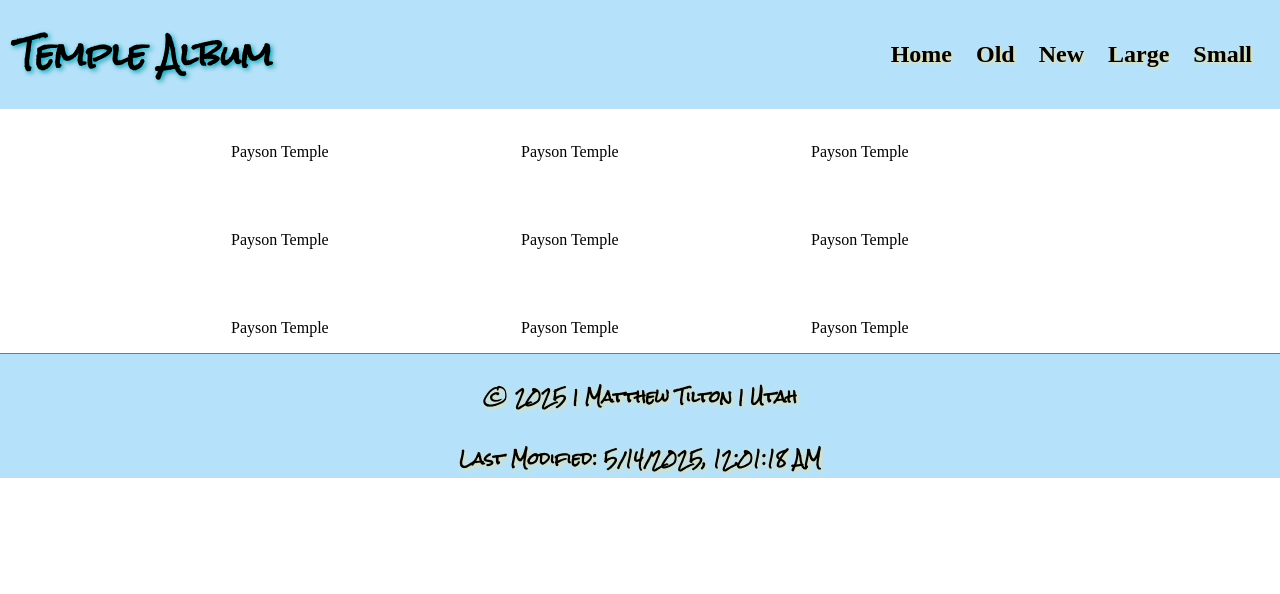
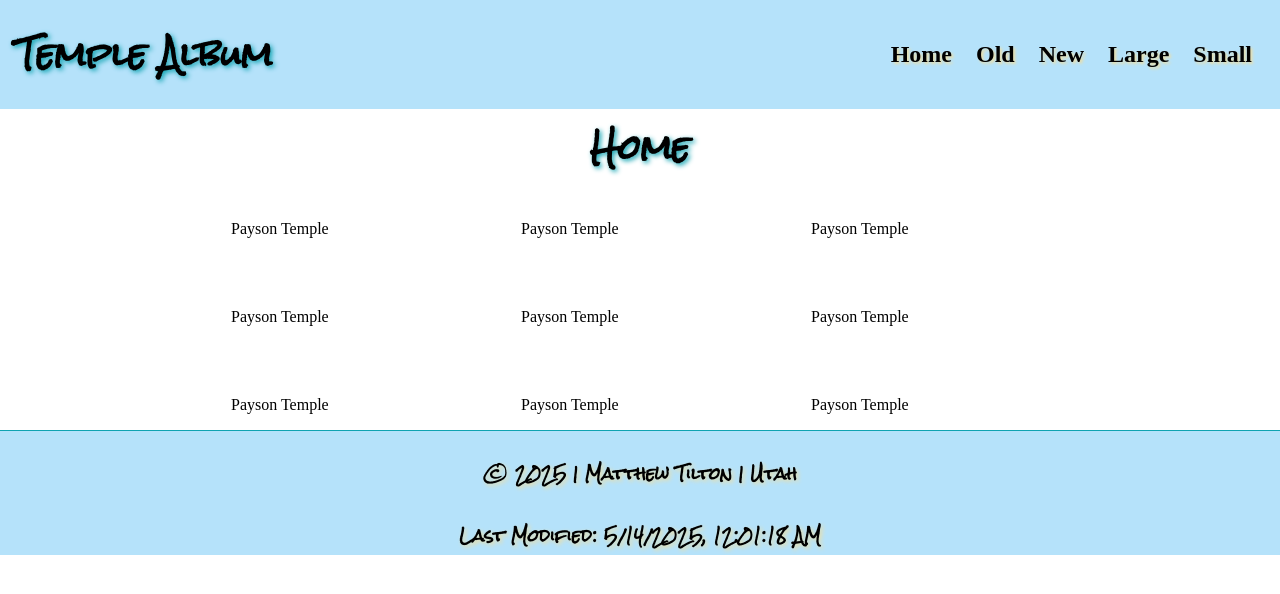
Before and after one commit to til17005/wdd131, a plain HTML site: page temples.html in a window 1280 px wide. Drawn offline with Linux system fonts and the light colour scheme; a web font is replaced by a local one.

Commit message:
home center

```diff
--- a/styles/temples.css
+++ b/styles/temples.css
@@ -87,6 +87,10 @@ nav a:hover {
     text-shadow: 2px 2px 3px var(--accent-color2);
 }
 
+main h1 {
+    text-align: center;
+}
+
 .open a {
     display: block;
 }
--- a/temples.html
+++ b/temples.html
@@ -34,7 +34,7 @@
         </nav>
     </header>
     <main>
-        <h1></h1>
+        <h1>Home</h1>
         <div class="img-grid">
             <figure>
                 <img src="images/payson.jpg" alt="">
```
